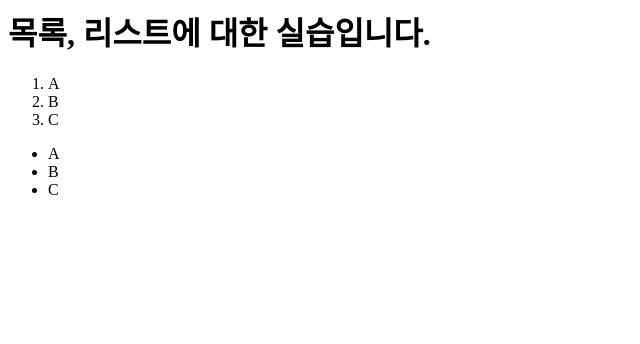
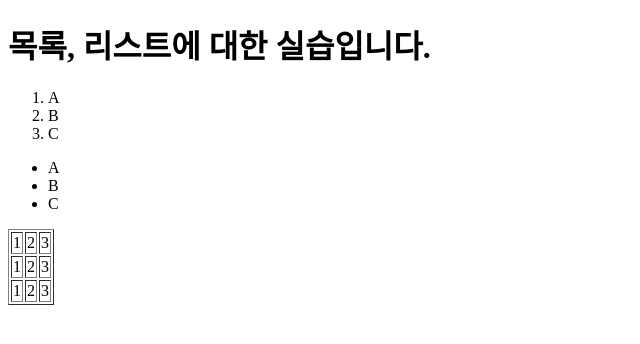
Before and after one commit to narongkim/web_advanced, a plain HTML site: page basic/index.html in a window 1280 px wide. Shown: the whole page, without its empty margins (0-640 px from the left). Drawn offline with Linux system fonts and the light colour scheme.

Commit message:
html 실습: table 태그

```diff
--- a/basic/index.html
+++ b/basic/index.html
@@ -1,3 +1,12 @@
+<!DOCTYPE html>
+<html lang="en">
+	<head>
+		<meta charset="UTF-8" />
+		<meta http-equiv="X-UA-Compatible" content="IE=edge" />
+		<meta name="viewport" content="width=device-width, initial-scale=1.0" />
+		<title>Document</title>
+	</head>
+	<body>
 		<h1>목록, 리스트에 대한 실습입니다.</h1>
 		<ol>
 			<li>A</li>
@@ -10,3 +19,23 @@
 			<li>B</li>
 			<li>C</li>
 		</ul>
+		<!-- 요즘은 그냥 div로 씀 -->
+		<table border="1">
+			<tr>
+				<td>1</td>
+				<td>2</td>
+				<td>3</td>
+			</tr>
+			<tr>
+				<td>1</td>
+				<td>2</td>
+				<td>3</td>
+			</tr>
+			<tr>
+				<td>1</td>
+				<td>2</td>
+				<td>3</td>
+			</tr>
+		</table>
+	</body>
+</html>
```
